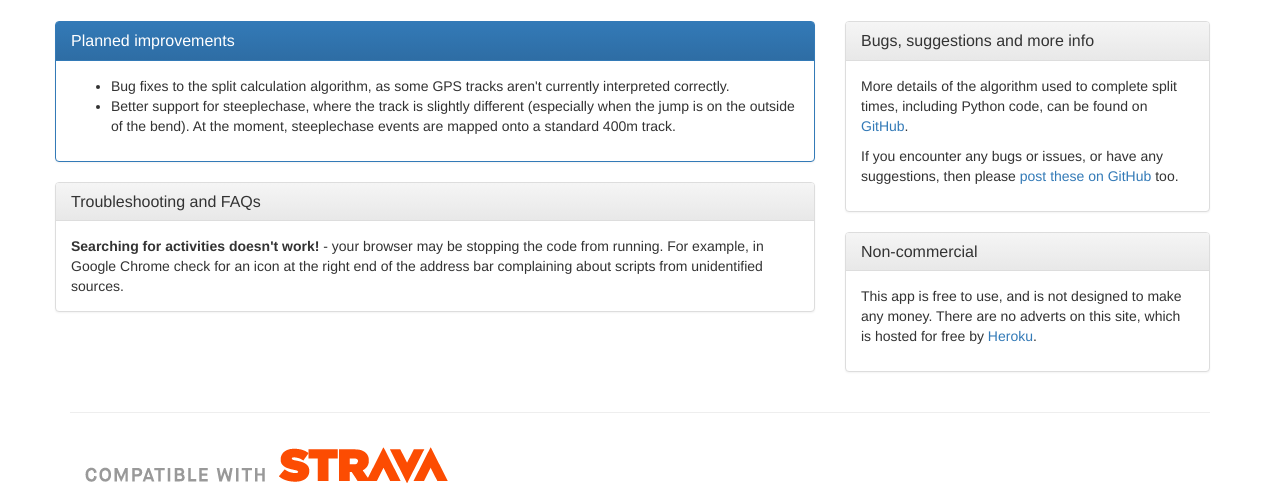
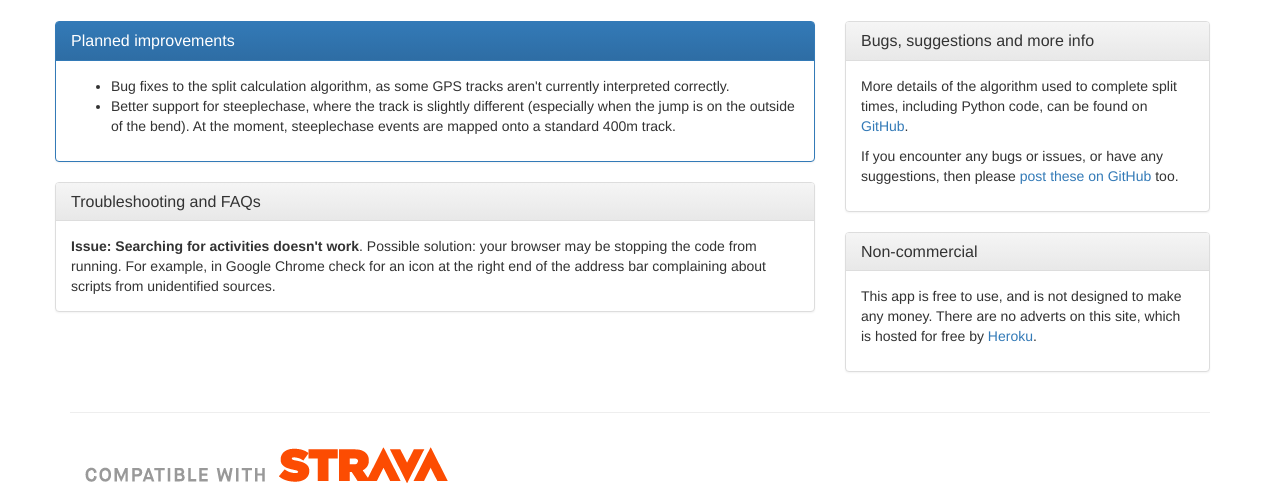
Before and after one commit to jrgparkinson/track-splits-web, a Django app: page /about/ in a window 1280 px wide. Shown: the part 349-845 px from the top of the page. Run offline with Django 3.2, Linux system fonts and the light colour scheme; some libraries are stand-ins or nearby versions.

Commit message:
Update about.html

```diff
--- a/TrackSplitsApp/templates/about.html
+++ b/TrackSplitsApp/templates/about.html
@@ -40,7 +40,7 @@
               <h3 class="panel-title">Troubleshooting and FAQs</h3>
             </div>
             <div class="panel-body">
-             <b>Searching for activities doesn't work!</b> - your browser may be stopping the code from running. For example, in Google Chrome check for an icon at the right end of the address bar complaining about scripts from unidentified sources.
+             <b>Issue: Searching for activities doesn't work</b>. Possible solution: your browser may be stopping the code from running. For example, in Google Chrome check for an icon at the right end of the address bar complaining about scripts from unidentified sources.
             </div>
          </div>
 
@@ -63,7 +63,8 @@
               <h3 class="panel-title">Non-commercial</h3>
             </div>
             <div class="panel-body">
-            <p>This app is free to use, and is not designed to make any money. There are no adverts on this site, which is hosted for free by <a href="www.heroku.com">Heroku</a>.</p>
+            <p>This app is free to use, and is not designed to make any money.
+               There are no adverts on this site, which is hosted for free by <a href="www.heroku.com">Heroku</a>.</p>
             </div>
          </div>
 
```
